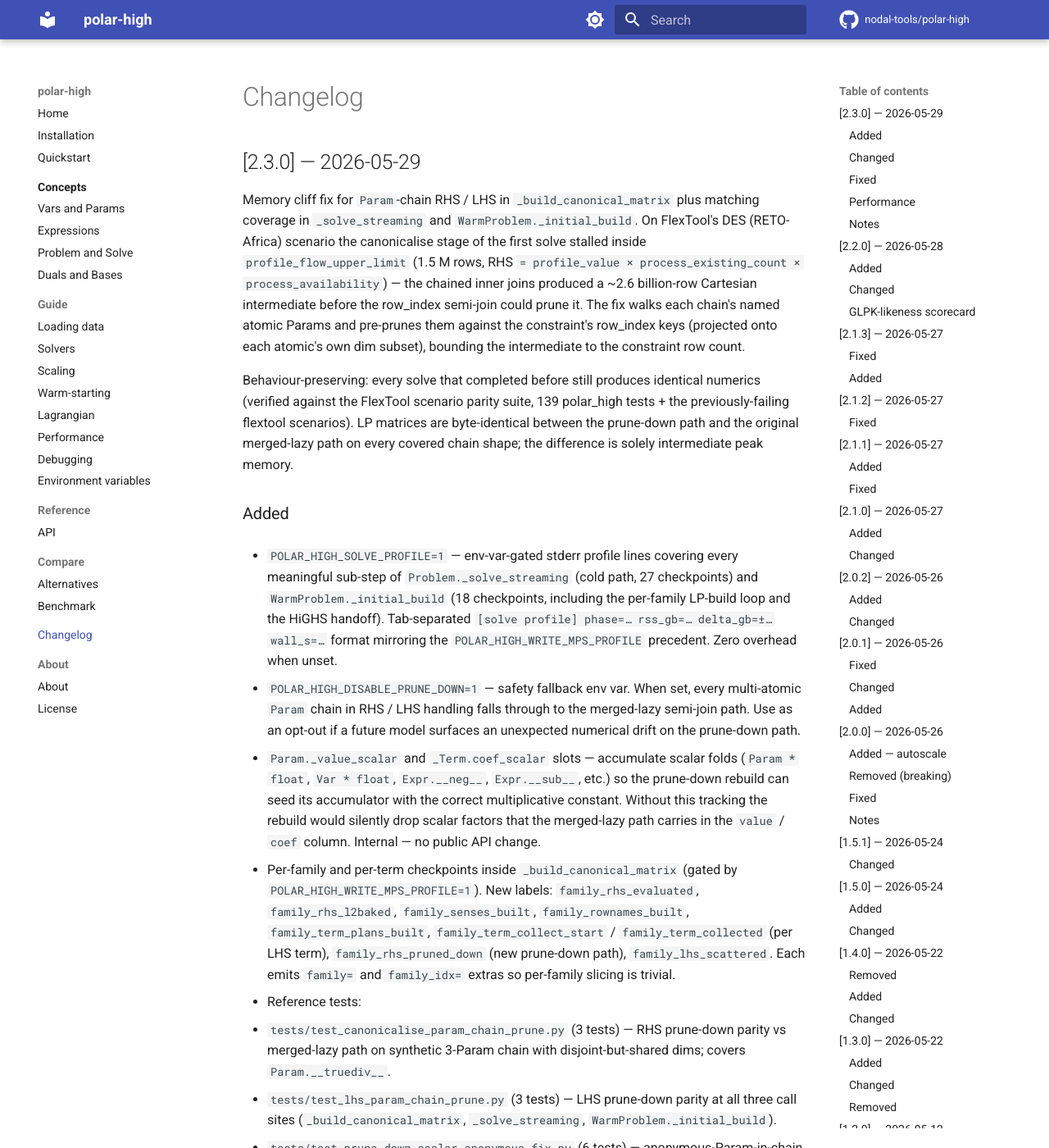
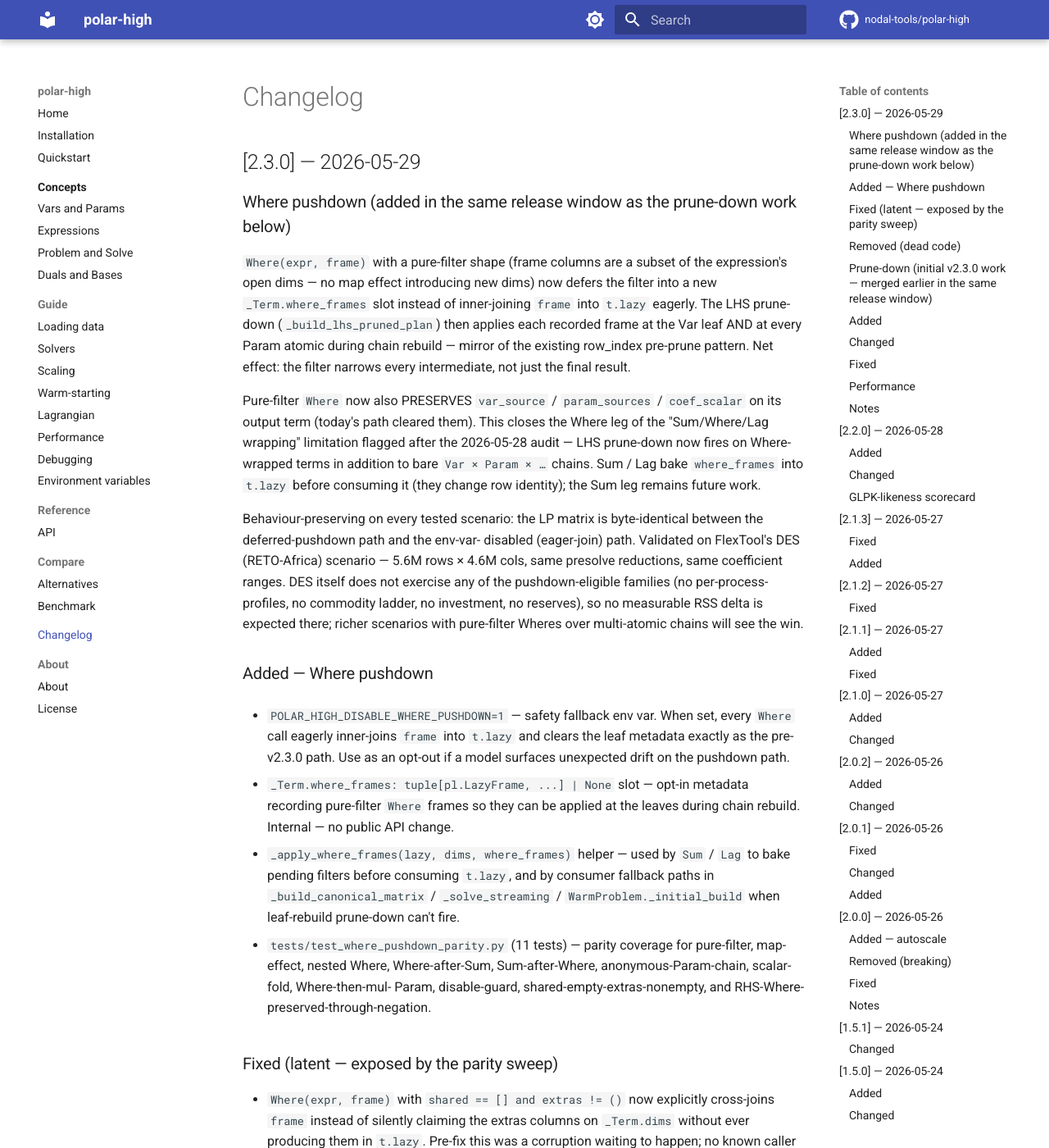
Before and after one commit to nodal-tools/polar-high, an MkDocs documentation site: the page built from docs/changelog.md, in a window 1280 px wide and 1400 px high. Shown: the whole window at 82% size. Built offline with MkDocs 1.6.1 and Material for MkDocs 9.7.7, drawn with Linux system fonts in a browser that asks for light colours; comment, search, counter and statistics services are not loaded; the version menu is left out; some of the changed text lies outside the part shown.

Commit message:
release: v2.3.0 — Where pushdown + ruff/CHANGELOG/docs prep
Bumps version 2.2.0 → 2.3.0 to match the CHANGELOG entry that has
been in place since the prune-down landed (`b330dec`).  The 2.3.0
section now also covers the Where pushdown work (commit `b0af143`):

- Pure-filter Where defers via `_Term.where_frames`; LHS prune-down
  applies the filter at leaves during chain rebuild.
- Sum/Where wrap closes the Where leg of the audit's item-1 limit.
- New env var: `POLAR_HIGH_DISABLE_WHERE_PUSHDOWN=1` (documented in
  `docs/guide/env-vars.md`).
- Latent shared-empty/extras-nonempty Where bug fixed.
- Three dead RHS-to-LHS negation branches removed (unreachable
  through `Problem.add_cstr`).
- `tests/test_where_pushdown_parity.py` — 11 parity tests.

Lint:
- ruff auto-fixed pre-existing UP037 string annotations on
  `Var`/`Param` forward references in `_build_lhs_pruned_plan` and
  `_Term.__init__` (module already has `from __future__ import
  annotations`), and the I001/F401 issues in the new test file.
- Manual fix: removed dead `rhs` unpacking in
  `WarmProblem._initial_build` (consumer was the elif branch
  deleted earlier in `b0af143`).

Worktrees / branches:
- `solve-instrumentation` + `glpk-refactor` worktrees removed and
  branches deleted (both fully merged to main via `f1e4fc7`).
- `parked/tier1-map-where` (commit `c6c59a5`) kept as parked branch.

Co-Authored-By: Claude Opus 4.7 (1M context) <noreply@anthropic.com>

```diff
--- a/CHANGELOG.md
+++ b/CHANGELOG.md
@@ -8,6 +8,77 @@ and this project adheres to [Semantic Versioning](https://semver.org/spec/v2.0.0
 <!--changelog-start-->
 
 ## [2.3.0] — 2026-05-29
+
+### Where pushdown (added in the same release window as the prune-down work below)
+
+`Where(expr, frame)` with a pure-filter shape (frame columns are a
+subset of the expression's open dims — no map effect introducing new
+dims) now defers the filter into a new `_Term.where_frames` slot
+instead of inner-joining `frame` into `t.lazy` eagerly. The LHS
+prune-down (`_build_lhs_pruned_plan`) then applies each recorded
+frame at the Var leaf AND at every Param atomic during chain rebuild —
+mirror of the existing row_index pre-prune pattern. Net effect: the
+filter narrows every intermediate, not just the final result.
+
+Pure-filter `Where` now also PRESERVES `var_source` / `param_sources` /
+`coef_scalar` on its output term (today's path cleared them). This
+closes the Where leg of the "Sum/Where/Lag wrapping" limitation
+flagged after the 2026-05-28 audit — LHS prune-down now fires on
+Where-wrapped terms in addition to bare `Var × Param × …` chains.
+Sum / Lag bake `where_frames` into `t.lazy` before consuming it
+(they change row identity); the Sum leg remains future work.
+
+Behaviour-preserving on every tested scenario: the LP matrix is
+byte-identical between the deferred-pushdown path and the env-var-
+disabled (eager-join) path. Validated on FlexTool's DES (RETO-Africa)
+scenario — 5.6M rows × 4.6M cols, same presolve reductions, same
+coefficient ranges. DES itself does not exercise any of the
+pushdown-eligible families (no per-process-profiles, no commodity
+ladder, no investment, no reserves), so no measurable RSS delta is
+expected there; richer scenarios with pure-filter Wheres over
+multi-atomic chains will see the win.
+
+### Added — Where pushdown
+
+- `POLAR_HIGH_DISABLE_WHERE_PUSHDOWN=1` — safety fallback env var. When
+  set, every `Where` call eagerly inner-joins `frame` into `t.lazy` and
+  clears the leaf metadata exactly as the pre-v2.3.0 path. Use as an
+  opt-out if a model surfaces unexpected drift on the pushdown path.
+
+- `_Term.where_frames: tuple[pl.LazyFrame, ...] | None` slot — opt-in
+  metadata recording pure-filter `Where` frames so they can be applied
+  at the leaves during chain rebuild. Internal — no public API change.
+
+- `_apply_where_frames(lazy, dims, where_frames)` helper — used by
+  `Sum` / `Lag` to bake pending filters before consuming `t.lazy`,
+  and by consumer fallback paths in `_build_canonical_matrix` /
+  `_solve_streaming` / `WarmProblem._initial_build` when leaf-rebuild
+  prune-down can't fire.
+
+- `tests/test_where_pushdown_parity.py` (11 tests) — parity coverage
+  for pure-filter, map-effect, nested Where, Where-after-Sum,
+  Sum-after-Where, anonymous-Param-chain, scalar-fold, Where-then-mul-
+  Param, disable-guard, shared-empty-extras-nonempty, and RHS-Where-
+  preserved-through-negation.
+
+### Fixed (latent — exposed by the parity sweep)
+
+- `Where(expr, frame)` with `shared == [] and extras != ()` now
+  explicitly cross-joins `frame` instead of silently claiming the
+  extras columns on `_Term.dims` without ever producing them in
+  `t.lazy`. Pre-fix this was a corruption waiting to happen; no
+  known caller relied on the broken behaviour.
+
+### Removed (dead code)
+
+- The `elif isinstance(rhs, (Var, Expr))` / standalone-block negation
+  patterns in `_build_canonical_matrix`, `_solve_streaming`, and
+  `WarmProblem._initial_build` are deleted. `Problem.add_cstr` folds
+  Var/Expr RHS into the LHS via `Expr.__sub__` before storing in
+  `_CstrProto`, so `proto.rhs` only ever reaches those sites as a
+  Param or scalar — the elif branches were unreachable.
+
+### Prune-down (initial v2.3.0 work — merged earlier in the same release window)
 
 Memory cliff fix for `Param`-chain RHS / LHS in `_build_canonical_matrix`
 plus matching coverage in `_solve_streaming` and `WarmProblem._initial_build`.
--- a/pyproject.toml
+++ b/pyproject.toml
@@ -4,7 +4,7 @@ build-backend = "setuptools.build_meta"
 
 [project]
 name = "polar-high"
-version = "2.2.0"
+version = "2.3.0"
 description = "Python library for building indexed linear and mixed-integer programs in polars; assembles into HiGHS, exportable as MPS."
 readme = "README.md"
 requires-python = ">=3.11"
```
Also changed, not shown: docs/guide/env-vars.md (+1 -0 lines), 2 other files.
